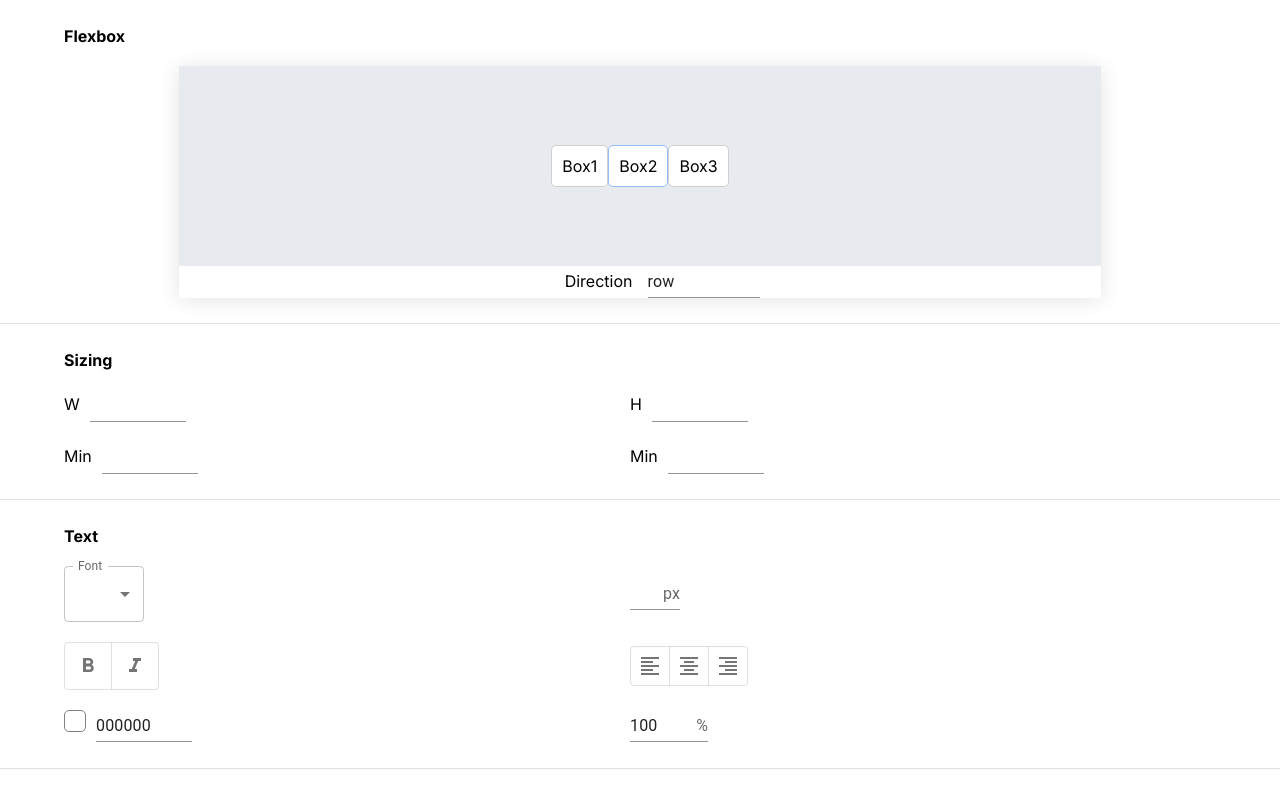
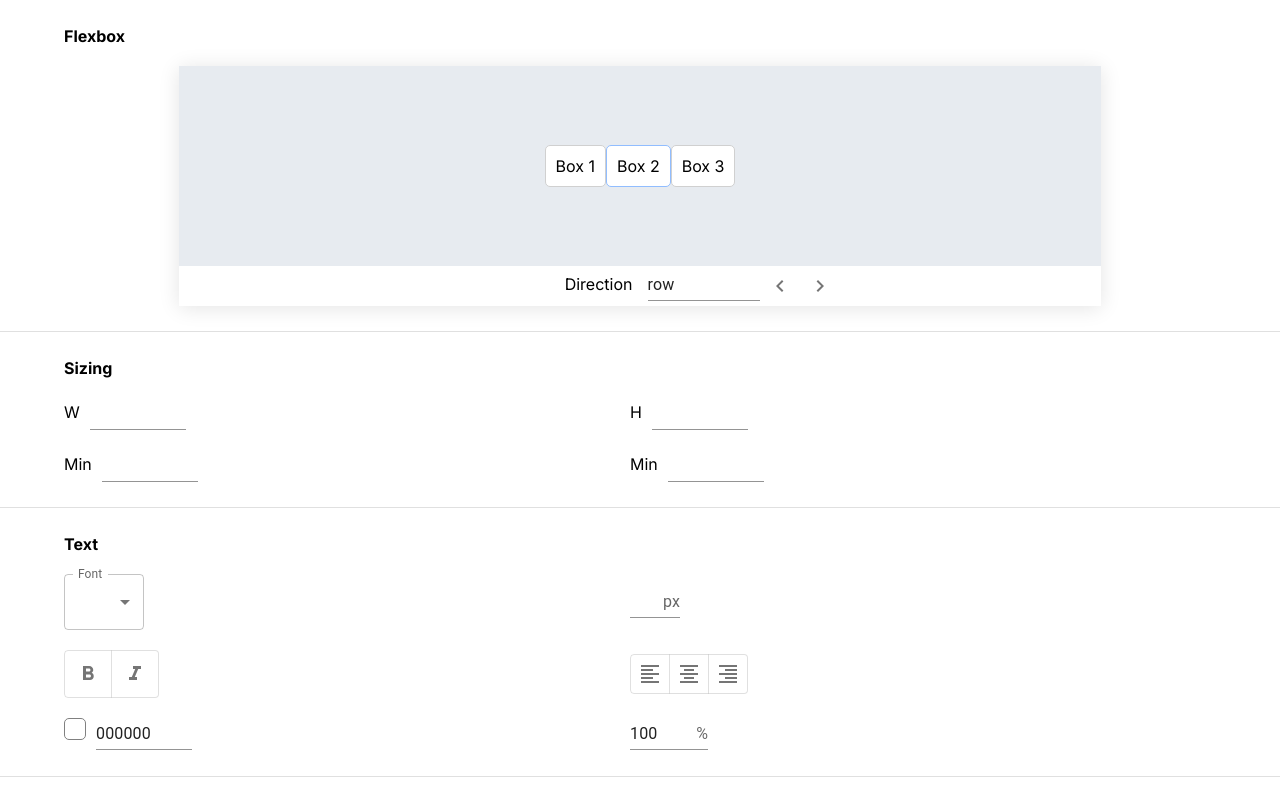
Before and after one commit to nickjiang2378/starter-css, a React (Create React App) app: page / in a window 1280 px wide. Shown: the top 795 px of the page. Built offline with nearby package versions, Linux system fonts and the light colour scheme.

Commit message:
Added property component

```diff
--- /dev/null
+++ b/src/components/Property.jsx
@@ -0,0 +1,38 @@
+import { useState, useEffect } from "react";
+import { Input, IconButton } from "@mui/material"
+import ChevronLeftIcon from '@mui/icons-material/ChevronLeft';
+import ChevronRightIcon from '@mui/icons-material/ChevronRight';
+import { modulo } from "../utils/helpers";
+
+export default function Property({property, val, setVal, options}) {
+    const [index, setIndex] = useState(0);
+
+    function updateIndexVal(diff) {
+        const newIndex = modulo(index + diff, options.length)
+        setIndex(newIndex);
+        setVal(options[newIndex])
+    }
+
+    return (
+        <div style={{ display: "flex", alignItems: "baseline" }}>
+            <div style={{ flex: 1, textAlign: "right", marginRight: "15px" }}>{property}</div>
+            <div style={{ flex: 1 }}>
+                <Input
+                    value={val}
+                    onChange={(e) => setVal(e.target.value)}
+                    sx={{ maxWidth: "7em" }}
+                />
+                <IconButton
+                    onClick={() => updateIndexVal(-1)}
+                >
+                    <ChevronLeftIcon />
+                </IconButton>
+                <IconButton
+                    onClick={() => updateIndexVal(1)}
+                >
+                    <ChevronRightIcon />
+                </IconButton>
+            </div>
+        </div>
+    )
+}
--- a/src/pages/FlexVisualizer/FlexVisualizer.css
+++ b/src/pages/FlexVisualizer/FlexVisualizer.css
@@ -25,9 +25,6 @@
     width: 100%;
 }
 
-.flexSettings {
-}
-
 .flexProperties {
     flex: 1;
     text-align: right;
--- a/src/pages/FlexVisualizer/FlexVisualizer.jsx
+++ b/src/pages/FlexVisualizer/FlexVisualizer.jsx
@@ -1,19 +1,8 @@
-import { useState } from "react"
-import { Input } from "@mui/material";
+import { useState, useEffect } from "react"
+import { Input, IconButton } from "@mui/material";
+import Property from "../../components/Property"
 import "./FlexVisualizer.css"
 
-const Property = ({property, val, changeVal}) => (
-    <div style={{ display: "flex", alignItems: "baseline" }}>
-        <div style={{ flex: 1, textAlign: "right", marginRight: "15px" }}>{property}</div>
-        <div style={{ flex: 1 }}>
-            <Input
-                value={val}
-                onChange={changeVal}
-                sx={{ maxWidth: "7em" }}
-            />
-        </div>
-    </div>
-)
 export default function FlexVisualizer() {
     const [containerStyles, setContainerStyles] = useState({
         display: "flex",
@@ -26,21 +15,30 @@ export default function FlexVisualizer() {
         setContainerStyles((obj) => ({...obj, [prop]: val}));
     }
 
+    const flexDirectionSettings = ["row", "row-reverse", "column", "column-reverse"];
+    const justifyContentSettings = ["flex-start", "center", "space-evenly", "space-around", "space-between", "flex-end"]
+    const alignItemsSettings = ["flex-start", "center", "baseline", "flex-end"]
+    const alignContentSettings = ["normal", "flex-start", "center", "space-around", "space-between", "stretch", "flex-end"]
+
+    useEffect(() => {
+        console.log(containerStyles)
+    }, [containerStyles])
 
     return (
         <div className="container">
             <div className="category-header bold">Flexbox</div>
             <div className="flexVisualizer">
                 <div className="flexPlayground" style={containerStyles}>
-                    <div className="flexChild normalBox">Box1</div>
-                    <div className="flexChild highlightedBox">Box2</div>
-                    <div className="flexChild normalBox">Box3</div>
+                    <div className="flexChild normalBox">Box 1</div>
+                    <div className="flexChild highlightedBox">Box 2</div>
+                    <div className="flexChild normalBox">Box 3</div>
                 </div>
                 <div className="flexSettings">
                     <Property
                         property="Direction"
                         val={containerStyles?.flexDirection}
-                        changeVal={(e) => setContainerKey("flexDirection", e.target.value)}
+                        setVal={(newVal) => setContainerKey("flexDirection", newVal)}
+                        options={flexDirectionSettings}
                     />
                 </div>
             </div>
--- a/src/utils/helpers.js
+++ b/src/utils/helpers.js
@@ -40,4 +40,6 @@ function camelCase(string) {
     }
 }
 
-export { compile, setStyleKey, filterInitialNumbers, camelCase };
+const modulo = (a,b) => (a - (b * Math.floor(a / b)))
+
+export { compile, setStyleKey, filterInitialNumbers, camelCase, modulo };
```
